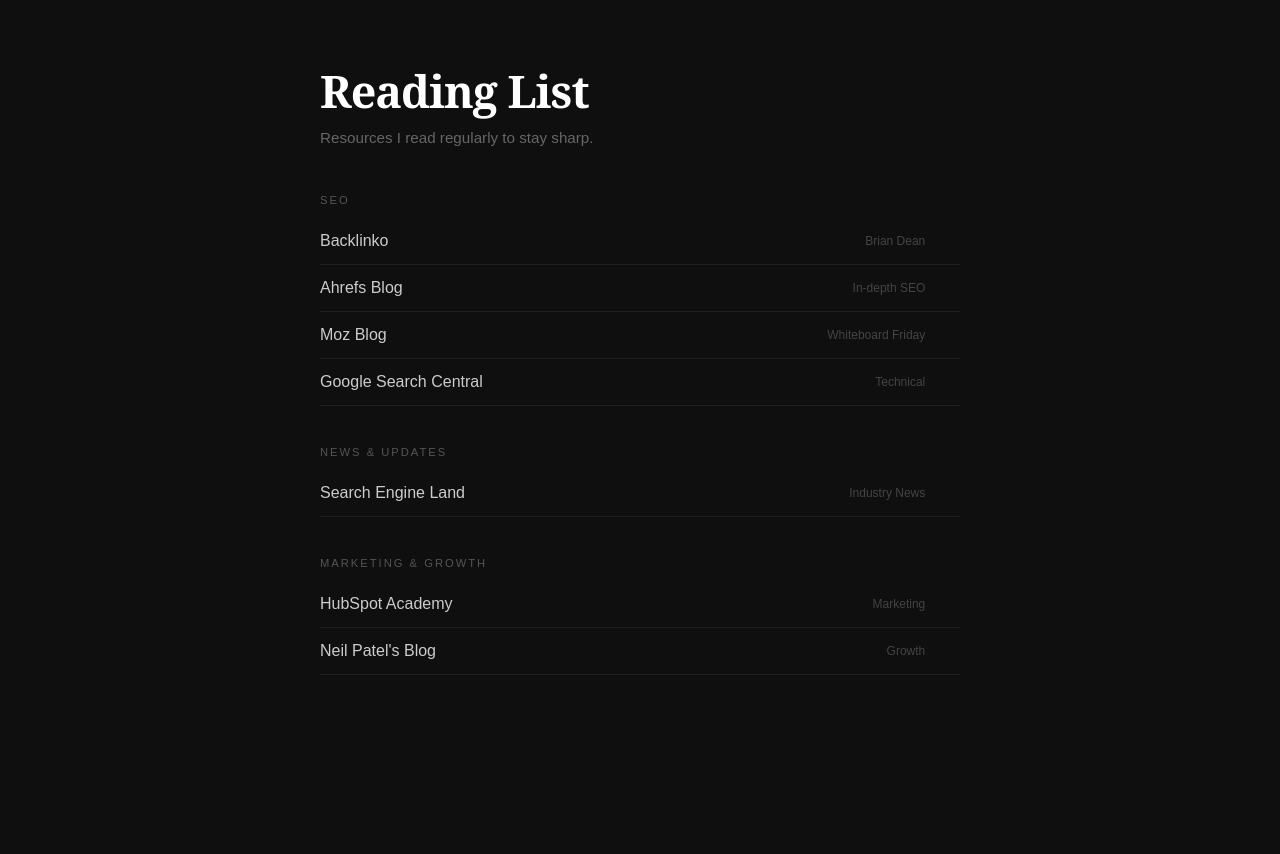
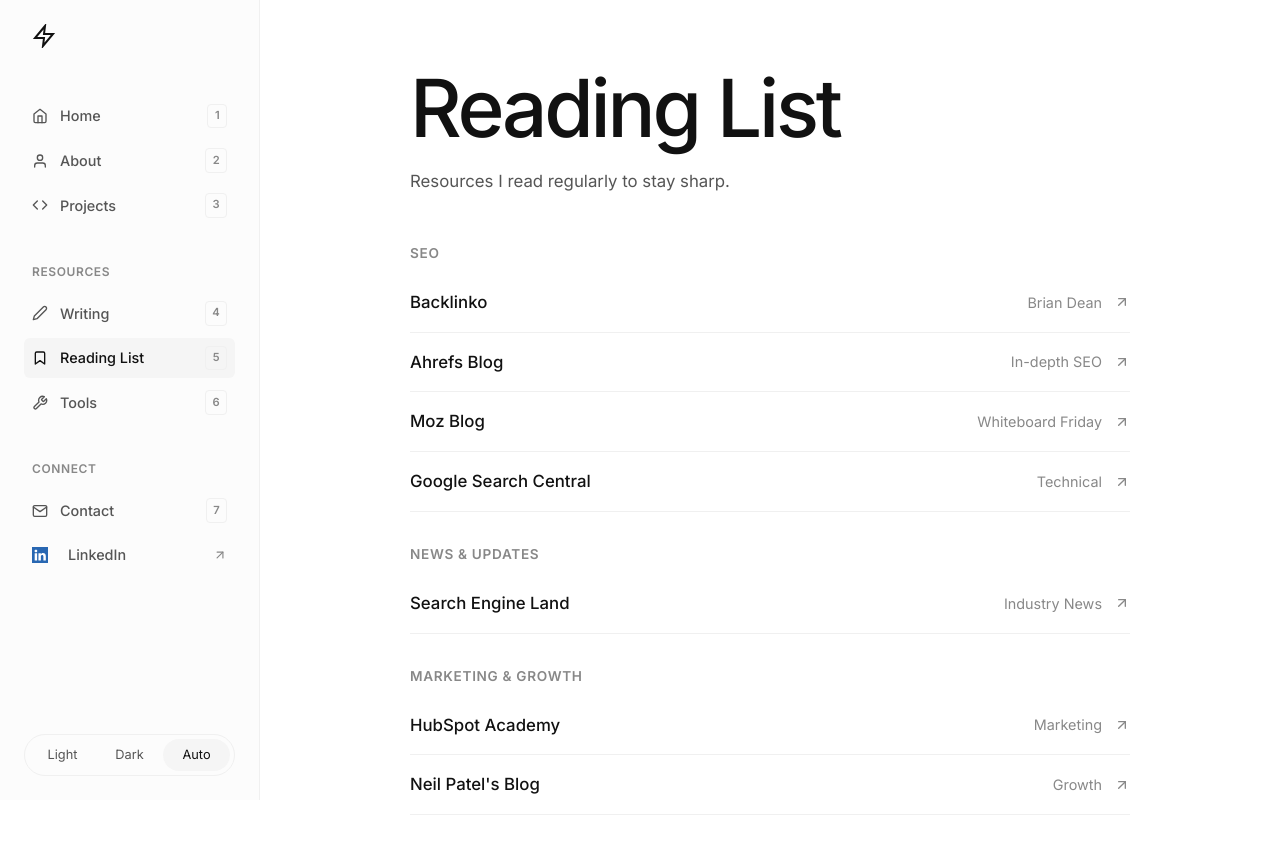
Before and after one commit to aaqqib/aaqib-portfolio, a website: page reading-list.html in a window 1280 px wide. Before the commit the page ends 800 px from the top, so only its background shows below. Drawn offline with nearby package versions, Linux system fonts and the light colour scheme.

Commit message:
fix: update reading list navigation and layout, fix slider IDs

```diff
--- a/reading-list.html
+++ b/reading-list.html
@@ -1,133 +1,153 @@
-<!DOCTYPE html>
+<!doctype html>
 <html lang="en">
   <head>
     <meta charset="UTF-8" />
     <meta name="viewport" content="width=device-width, initial-scale=1.0" />
     <title>Reading List | Aaqib Bhat</title>
+    <link rel="stylesheet" href="style.css" />
+    <script src="theme.js"></script>
+    <script src="https://unpkg.com/feather-icons"></script>
     <style>
-    * { margin: 0; padding: 0; box-sizing: border-box; }
-
-    body {
-      background: #0f0f0f;
-      color: #e0e0e0;
-      font-family: 'Georgia', serif;
-      min-height: 100vh;
-      padding: 60px 24px;
-    }
-
-    .container {
-      max-width: 640px;
-      margin: 0 auto;
-    }
-
-    h1 {
-      font-size: 2.8rem;
-      font-weight: 700;
-      color: #ffffff;
-      margin-bottom: 8px;
-      letter-spacing: -1px;
-    }
-
-    .subtitle {
-      font-size: 0.95rem;
-      color: #666;
-      margin-bottom: 48px;
-      font-family: 'Arial', sans-serif;
-    }
-
-    .category {
-      margin-bottom: 40px;
-    }
-
-    .category-label {
-      font-size: 0.7rem;
-      text-transform: uppercase;
-      letter-spacing: 2px;
-      color: #555;
-      font-family: 'Arial', sans-serif;
-      margin-bottom: 12px;
-    }
-
       .resource {
         display: flex;
         align-items: center;
         justify-content: space-between;
-      padding: 14px 0;
-      border-bottom: 1px solid #1e1e1e;
+        padding: 1rem 0;
+        border-bottom: 1px solid var(--border);
         text-decoration: none;
-      color: inherit;
-      transition: color 0.2s;
+        color: var(--text-main);
+        transition: opacity 0.2s;
       }
-
-    .resource:hover { color: #ffffff; }
-    .resource:hover .arrow { opacity: 1; }
-
+      .resource:hover {
+        opacity: 0.8;
+      }
       .resource-name {
-      font-size: 1rem;
-      font-family: 'Arial', sans-serif;
-      color: #cccccc;
+        font-size: 1.05rem;
+        font-weight: 500;
       }
-
-    .resource:hover .resource-name { color: #ffffff; }
-
       .resource-tag {
-      font-size: 0.75rem;
-      color: #444;
-      font-family: 'Arial', sans-serif;
+        font-size: 0.9rem;
+        color: var(--text-light);
       }
-
-    .arrow {
-      font-size: 0.8rem;
-      color: #555;
-      opacity: 0;
-      transition: opacity 0.2s;
-      margin-left: 12px;
-    }
-
-    .right {
-      display: flex;
-      align-items: center;
-      gap: 12px;
+      .category-label {
+        font-size: 0.85rem;
+        font-weight: 600;
+        color: var(--text-light);
+        text-transform: uppercase;
+        letter-spacing: 0.05em;
+        margin-bottom: 0.5rem;
+        margin-top: 2rem;
       }
     </style>
   </head>
   <body>
-  <div class="container">
-    <h1>Reading List</h1>
-    <p class="subtitle">Resources I read regularly to stay sharp.</p>
+    <div class="app-layout">
+      <!-- SIDEBAR NAVIGATION -->
+      <aside class="sidebar">
+        <div class="logo">
+          <svg width="24" height="24" viewBox="0 0 24 24" fill="none" stroke="currentColor" stroke-width="2">
+            <polygon points="13 2 3 14 12 14 11 22 21 10 12 10 13 2"></polygon>
+          </svg>
+        </div>
+
+        <div class="nav-section">
+          <a href="index.html" class="nav-item">
+            <div class="nav-item-left"><i data-feather="home"></i> Home</div>
+            <div class="nav-shortcut">1</div>
+          </a>
+          <a href="about.html" class="nav-item">
+            <div class="nav-item-left"><i data-feather="user"></i> About</div>
+            <div class="nav-shortcut">2</div>
+          </a>
+          <a href="portfolio.html" class="nav-item">
+            <div class="nav-item-left">
+              <i data-feather="code"></i> Projects
+            </div>
+            <div class="nav-shortcut">3</div>
+          </a>
+        </div>
+
+        <div class="nav-section">
+          <div class="nav-label">Resources</div>
+          <a href="blog.html" class="nav-item">
+            <div class="nav-item-left">
+              <i data-feather="edit-2"></i> Writing
+            </div>
+            <div class="nav-shortcut">4</div>
+          </a>
+          <a href="reading-list.html" class="nav-item active">
+            <div class="nav-item-left">
+              <i data-feather="bookmark"></i> Reading List
+            </div>
+            <div class="nav-shortcut">5</div>
+          </a>
+          <a href="tools.html" class="nav-item">
+            <div class="nav-item-left"><i data-feather="tool"></i> Tools</div>
+            <div class="nav-shortcut">6</div>
+          </a>
+        </div>
+
+        <div class="nav-section">
+          <div class="nav-label">Connect</div>
+          <a href="mailto:workaaqibbhat@gmail.com" class="nav-item">
+            <div class="nav-item-left"><i data-feather="mail"></i> Contact</div>
+            <div class="nav-shortcut">7</div>
+          </a>
+          <a href="https://linkedin.com/in/aaqibbhat" target="_blank" class="nav-item">
+            <div class="nav-item-left">
+              <img src="assets/projects/linkedin.svg" alt="LinkedIn" style="height: 16px; width: 16px; margin-right: 8px;"> <span>LinkedIn</span>
+            </div>
+            <i data-feather="arrow-up-right" style="width: 14px; color: var(--text-light)"></i>
+          </a>
+        </div>
+
+        <div class="theme-switcher">
+          <div class="theme-btn">Light</div>
+          <div class="theme-btn active">Dark</div>
+          <div class="theme-btn">Auto</div>
+        </div>
+      </aside>
+
+      <!-- MAIN CONTENT -->
+      <main class="main-content">
+        <div class="content-wrapper">
+          <h1 class="hero-title" style="margin-bottom: 1rem">Reading List</h1>
+          <p style="font-size: 1.05rem; color: var(--text-muted); margin-bottom: 3rem;">
+            Resources I read regularly to stay sharp.
+          </p>
 
           <div class="category">
             <div class="category-label">SEO</div>
 
             <a href="https://backlinko.com/blog" target="_blank" class="resource">
               <span class="resource-name">Backlinko</span>
-        <span class="right">
+              <span style="display: flex; align-items: center; gap: 12px;">
                 <span class="resource-tag">Brian Dean</span>
-          <span class="arrow">↗</span>
+                <i data-feather="arrow-up-right" style="width: 16px; height: 16px; color: var(--text-light);"></i>
               </span>
             </a>
 
             <a href="https://ahrefs.com/blog" target="_blank" class="resource">
               <span class="resource-name">Ahrefs Blog</span>
-        <span class="right">
+              <span style="display: flex; align-items: center; gap: 12px;">
                 <span class="resource-tag">In-depth SEO</span>
-          <span class="arrow">↗</span>
+                <i data-feather="arrow-up-right" style="width: 16px; height: 16px; color: var(--text-light);"></i>
               </span>
             </a>
 
             <a href="https://moz.com/blog" target="_blank" class="resource">
               <span class="resource-name">Moz Blog</span>
-        <span class="right">
+              <span style="display: flex; align-items: center; gap: 12px;">
                 <span class="resource-tag">Whiteboard Friday</span>
-          <span class="arrow">↗</span>
+                <i data-feather="arrow-up-right" style="width: 16px; height: 16px; color: var(--text-light);"></i>
               </span>
             </a>
 
             <a href="https://developers.google.com/search" target="_blank" class="resource">
               <span class="resource-name">Google Search Central</span>
-        <span class="right">
+              <span style="display: flex; align-items: center; gap: 12px;">
                 <span class="resource-tag">Technical</span>
-          <span class="arrow">↗</span>
+                <i data-feather="arrow-up-right" style="width: 16px; height: 16px; color: var(--text-light);"></i>
               </span>
             </a>
           </div>
@@ -137,9 +157,9 @@
 
             <a href="https://searchengineland.com" target="_blank" class="resource">
               <span class="resource-name">Search Engine Land</span>
-        <span class="right">
+              <span style="display: flex; align-items: center; gap: 12px;">
                 <span class="resource-tag">Industry News</span>
-          <span class="arrow">↗</span>
+                <i data-feather="arrow-up-right" style="width: 16px; height: 16px; color: var(--text-light);"></i>
               </span>
             </a>
           </div>
@@ -149,21 +169,42 @@
 
             <a href="https://academy.hubspot.com" target="_blank" class="resource">
               <span class="resource-name">HubSpot Academy</span>
-        <span class="right">
+              <span style="display: flex; align-items: center; gap: 12px;">
                 <span class="resource-tag">Marketing</span>
-          <span class="arrow">↗</span>
+                <i data-feather="arrow-up-right" style="width: 16px; height: 16px; color: var(--text-light);"></i>
               </span>
             </a>
 
             <a href="https://neilpatel.com/blog" target="_blank" class="resource">
               <span class="resource-name">Neil Patel's Blog</span>
-        <span class="right">
+              <span style="display: flex; align-items: center; gap: 12px;">
                 <span class="resource-tag">Growth</span>
-          <span class="arrow">↗</span>
+                <i data-feather="arrow-up-right" style="width: 16px; height: 16px; color: var(--text-light);"></i>
               </span>
             </a>
           </div>
 
         </div>
+      </main>
+    </div>
+
+    <!-- MOBILE NAVIGATION -->
+    <nav class="mobile-nav">
+      <div class="mobile-nav-inner">
+        <a href="index.html" class="mobile-nav-item"><i data-feather="home"></i></a>
+        <a href="about.html" class="mobile-nav-item"><i data-feather="user"></i></a>
+        <a href="portfolio.html" class="mobile-nav-item"><i data-feather="code"></i></a>
+        <a href="https://linkedin.com/in/aaqibbhat" target="_blank" class="mobile-nav-item">
+          <img src="assets/projects/linkedin.svg" alt="LinkedIn" style="height: 16px; width: 16px; ">
+        </a>
+        <a href="blog.html" class="mobile-nav-item"><i data-feather="edit-2"></i></a>
+        <a href="reading-list.html" class="mobile-nav-item active"><i data-feather="bookmark"></i></a>
+        <a href="tools.html" class="mobile-nav-item"><i data-feather="tool"></i></a>
+      </div>
+    </nav>
+
+    <script>
+      feather.replace();
+    </script>
   </body>
 </html>
```
Also changed, not shown: about.html (+2 -2 lines), blog.html (+2 -2 lines), blog/post.html (+2 -2 lines), blog/seo-for-travel-agencies-kashmir.html (+2 -2 lines), index.html (+3 -3 lines), portfolio.html (+11 -11 lines), tools.html (+1 -1 lines). Lines whose indentation alone changed are shown as unchanged.
